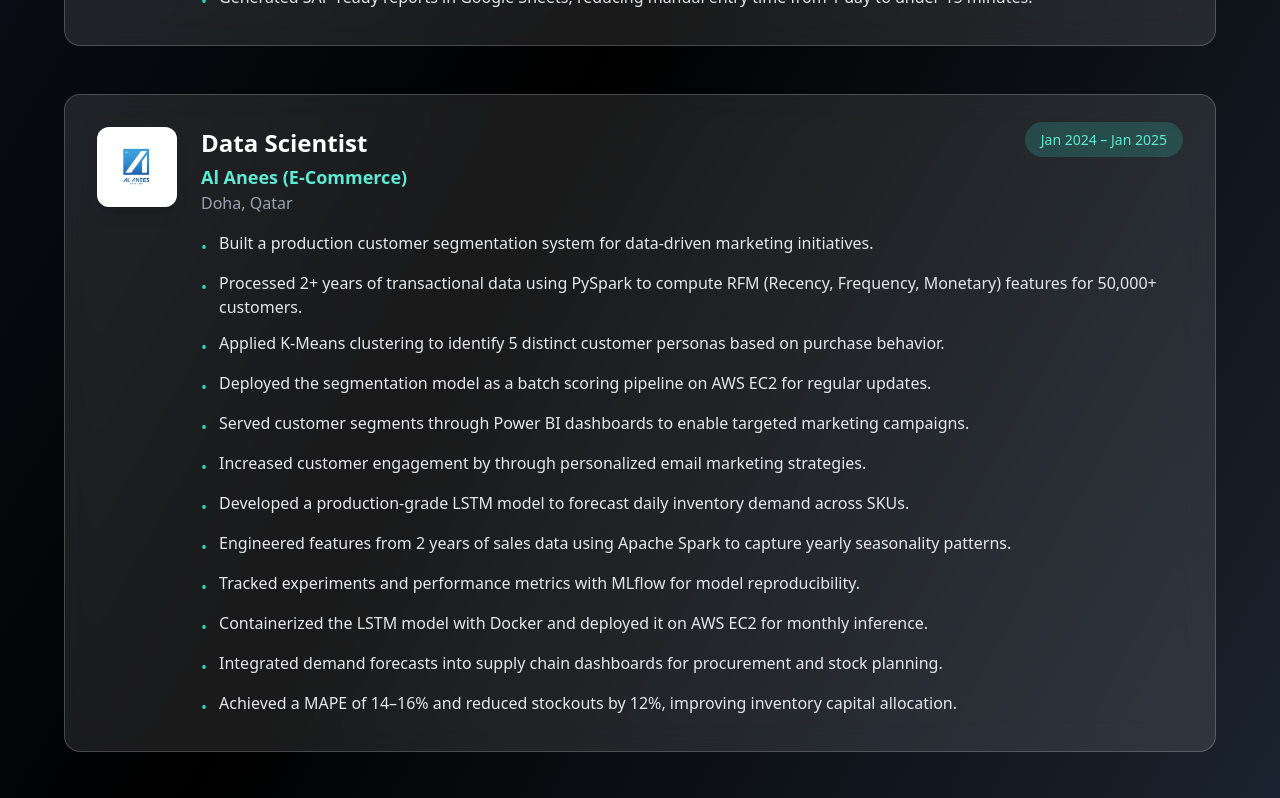
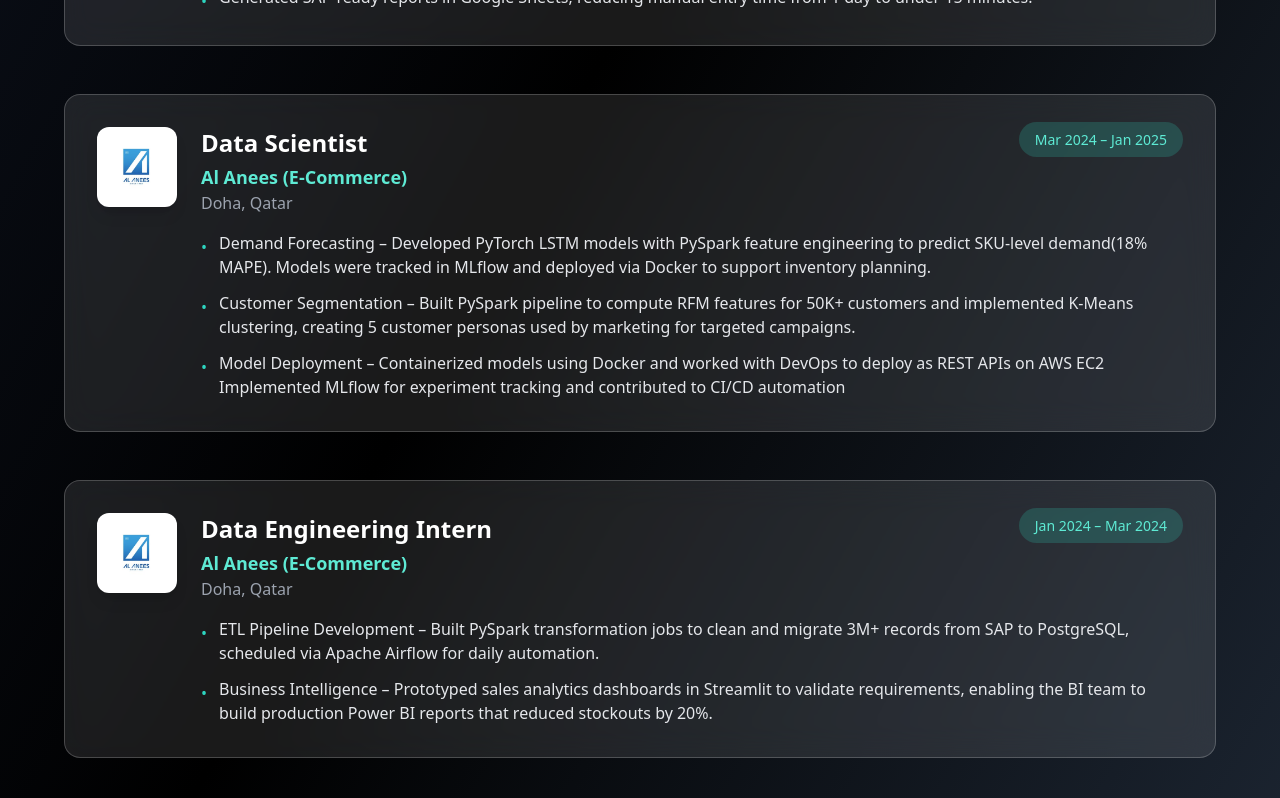
Before and after one commit to MeshalNayim/meshalnayim.github.io, a React (Vite) app: page / in a window 1280 px wide. Shown: the part 4040-4838 px from the top of the page. Built offline with nearby package versions, Linux system fonts and the light colour scheme.

Commit message:
Modify experience details for Al Anees roles
Updated the period for the Data Scientist role and added new highlights for both Data Scientist and Data Engineering Intern positions.

```diff
--- a/src/components/Experience.jsx
+++ b/src/components/Experience.jsx
@@ -46,22 +46,22 @@
   company: "Al Anees (E-Commerce)",
   role: "Data Scientist",
   location: "Doha, Qatar",
-  period: "Jan 2024 – Jan 2025",
+  period: "Mar 2024 – Jan 2025",
   logo: alaneesLogo,
   highlights: [
-    "Built a production customer segmentation system for data-driven marketing initiatives.",
-    "Processed 2+ years of transactional data using PySpark to compute RFM (Recency, Frequency, Monetary) features for 50,000+ customers.",
-    "Applied K-Means clustering to identify 5 distinct customer personas based on purchase behavior.",
-    "Deployed the segmentation model as a batch scoring pipeline on AWS EC2 for regular updates.",
-    "Served customer segments through Power BI dashboards to enable targeted marketing campaigns.",
-    "Increased customer engagement by through personalized email marketing strategies.",
-
-    "Developed a production-grade LSTM model to forecast daily inventory demand across SKUs.",
-    "Engineered features from 2 years of sales data using Apache Spark to capture yearly seasonality patterns.",
-    "Tracked experiments and performance metrics with MLflow for model reproducibility.",
-    "Containerized the LSTM model with Docker and deployed it on AWS EC2 for monthly inference.",
-    "Integrated demand forecasts into supply chain dashboards for procurement and stock planning.",
-    "Achieved a MAPE of 14–16% and reduced stockouts by 12%, improving inventory capital allocation."
+   "Demand Forecasting – Developed PyTorch LSTM models with PySpark feature engineering to predict SKU-level demand(18% MAPE). Models were tracked in MLflow and deployed via Docker to support inventory planning.",
+   "Customer Segmentation – Built PySpark pipeline to compute RFM features for 50K+ customers and implemented K-Means clustering, creating 5 customer personas used by marketing for targeted campaigns.",
+   "Model Deployment – Containerized models using Docker and worked with DevOps to deploy as REST APIs on AWS EC2 Implemented MLflow for experiment tracking and contributed to CI/CD automation"
+  ]},
+  {
+  company: "Al Anees (E-Commerce)",
+  role: "Data Engineering Intern",
+  location: "Doha, Qatar",
+  period: "Jan 2024 – Mar 2024",
+  logo: alaneesLogo,
+  highlights: [
+   "ETL Pipeline Development – Built PySpark transformation jobs to clean and migrate 3M+ records from SAP to PostgreSQL, scheduled via Apache Airflow for daily automation.",
+   "Business Intelligence – Prototyped sales analytics dashboards in Streamlit to validate requirements, enabling the BI team to build production Power BI reports that reduced stockouts by 20%."
   ]},
   {
     company: "Ooredoo (Telecom)",
```
